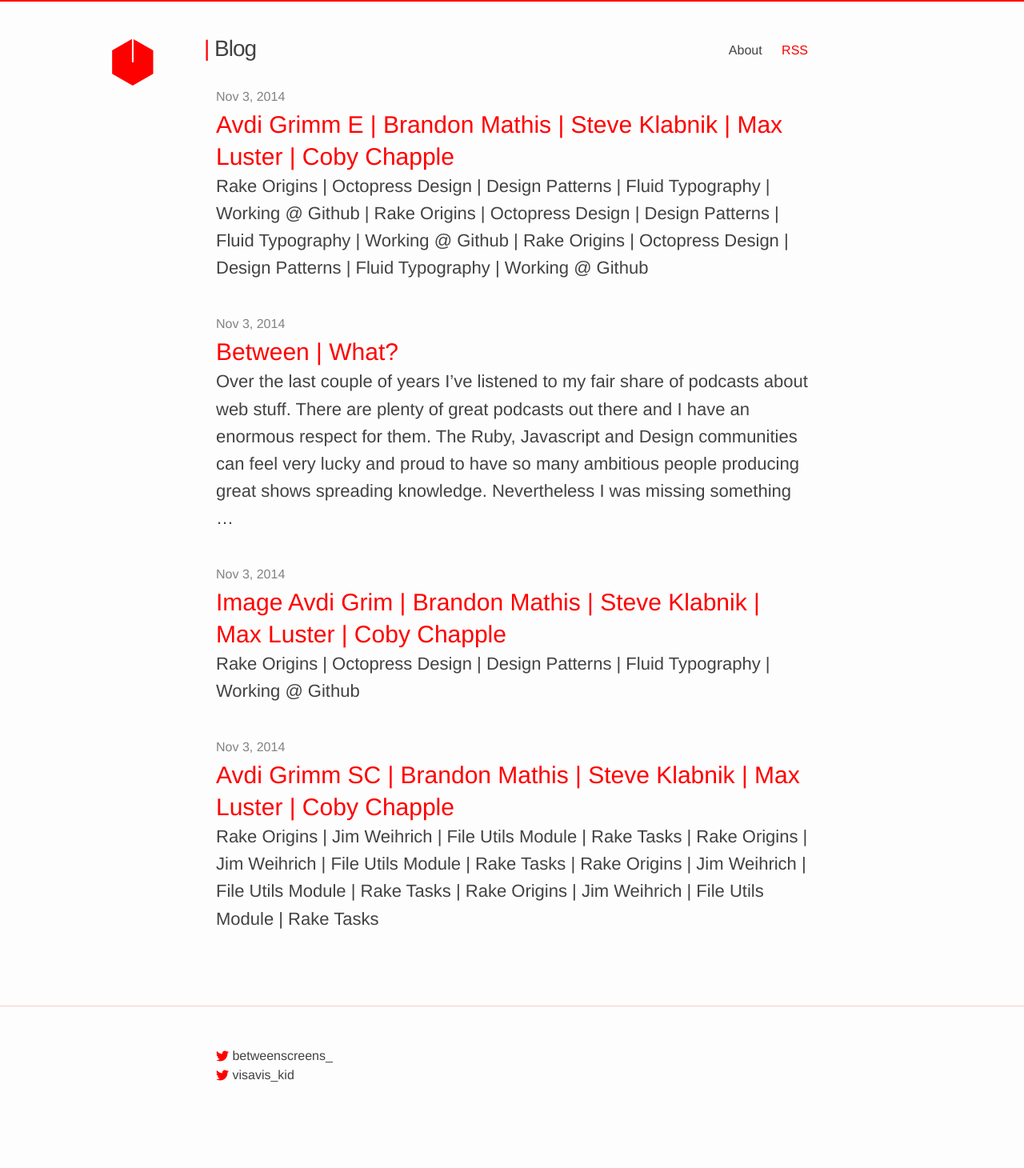
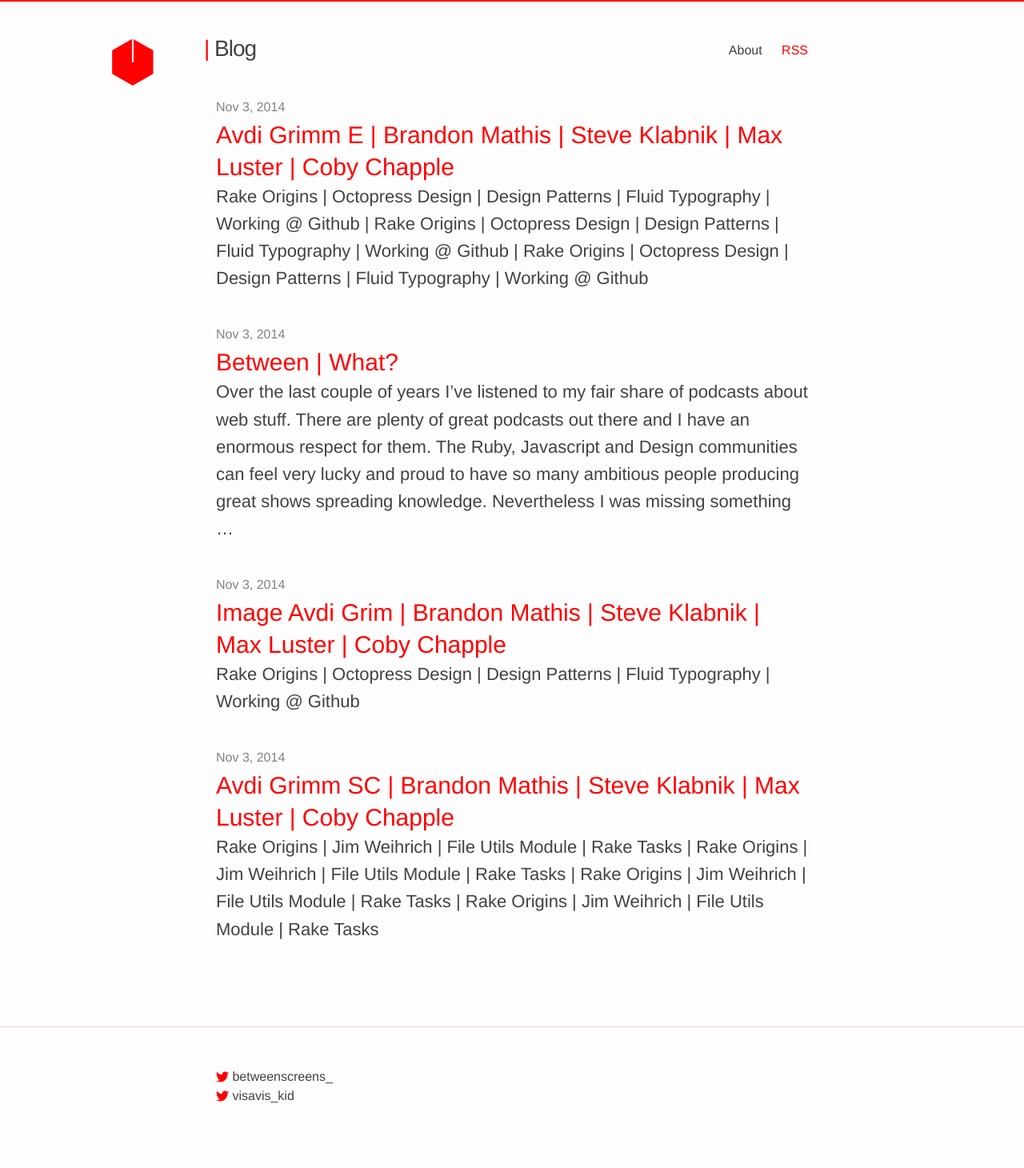
Before and after one commit to vis-kid/between_blog, a Jekyll site: the page built from index.html, in a window 1280 px wide. Shown: the whole page at 80% size. Built offline with Jekyll 4.4.1, drawn with Linux system fonts in a browser that asks for light colours; the list of posts is cut into pages by our own code; before the commit the page ends 1421 px from its top, so only the background shows below that.

Commit message:
More margin-bottom for navigatin wrapper

```diff
--- a/_sass/_base.scss
+++ b/_sass/_base.scss
@@ -151,7 +151,7 @@
     max-width: -webkit-calc(800px - (#{$spacing-unit} * 2));
     max-width:         calc(800px - (#{$spacing-unit} * 2));
     margin-top: 20px;
-		margin-bottom: 20px;
+		margin-bottom: 33px;
     margin-right: auto;
     margin-left: auto;
     padding-right: $spacing-unit;
```
